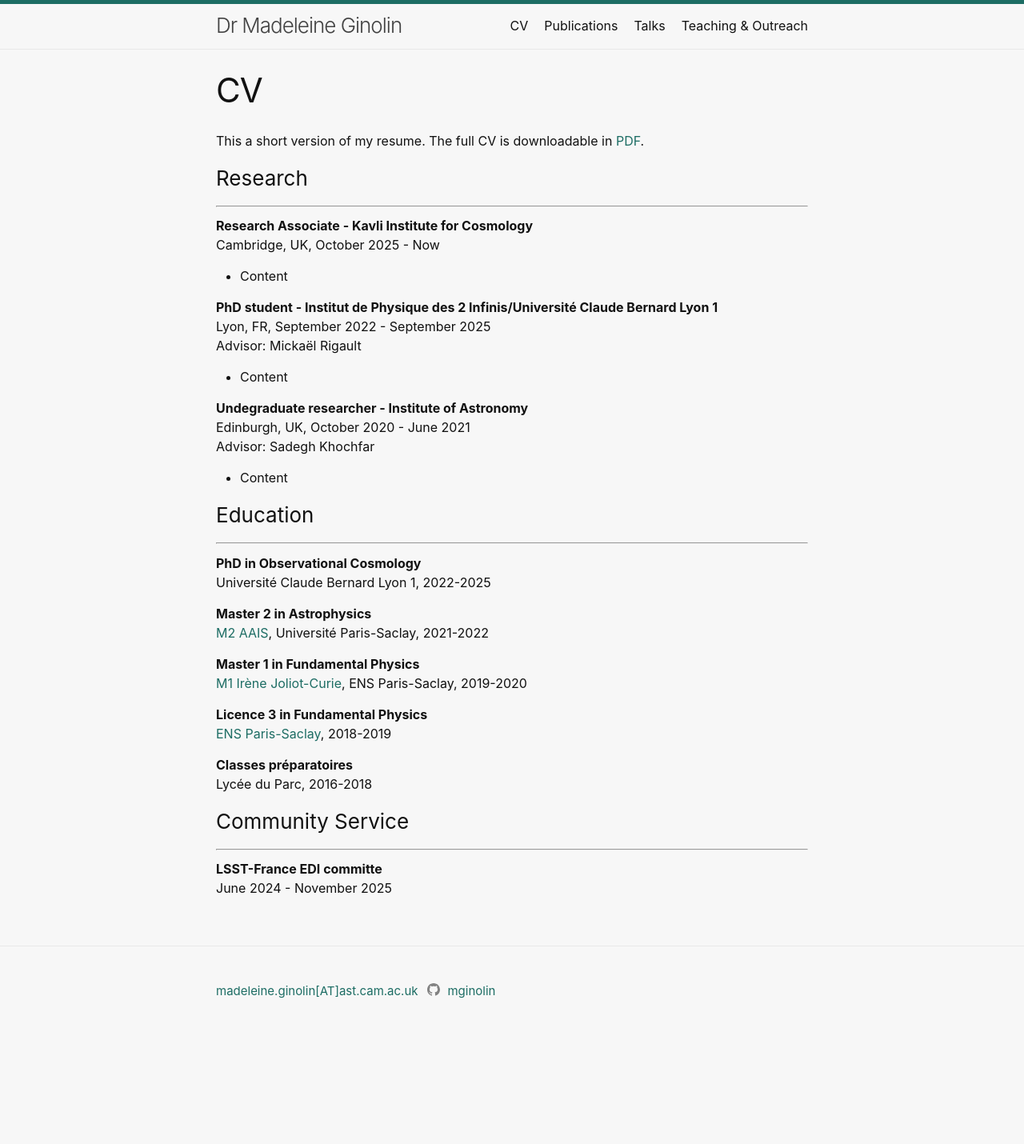
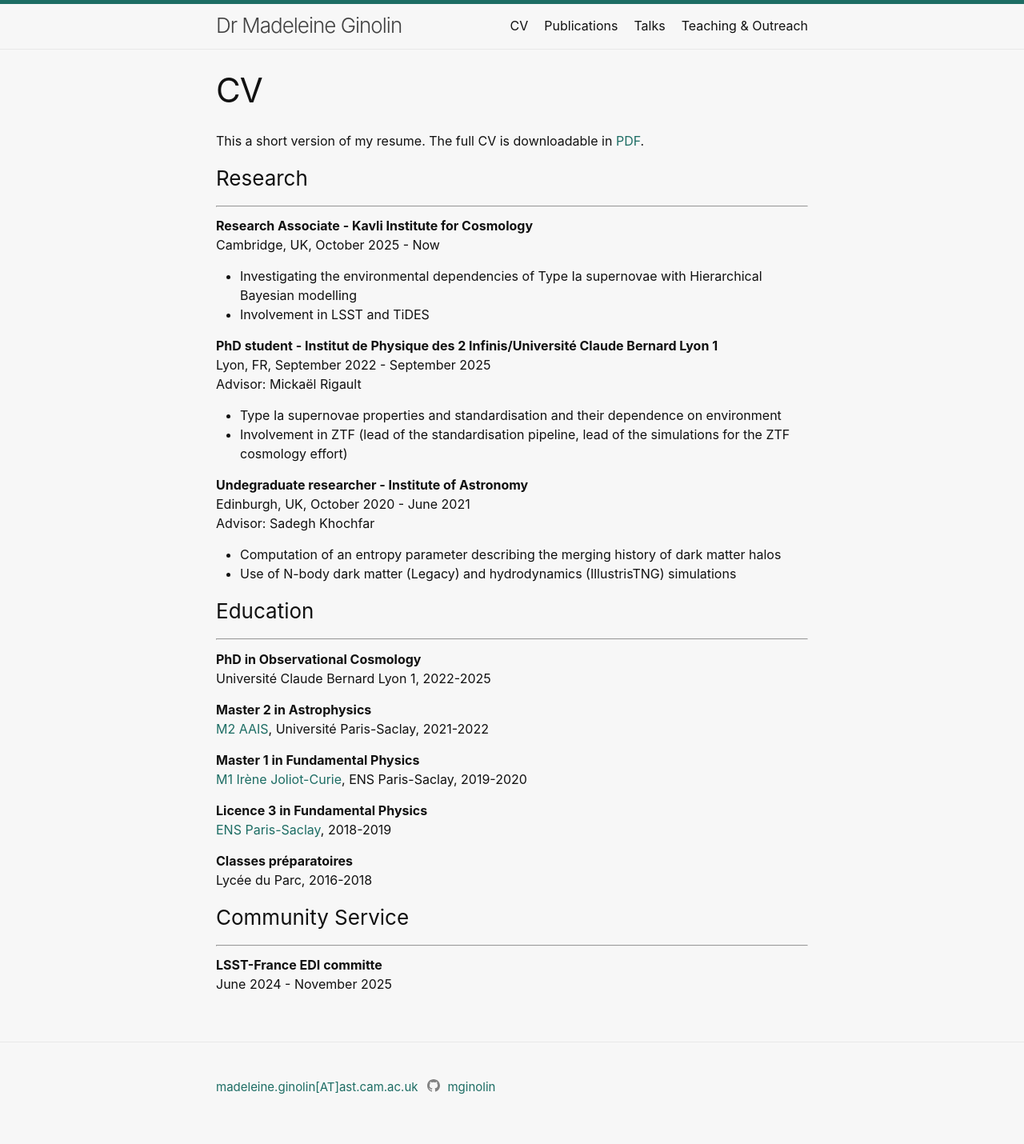
Before and after one commit to mginolin/mginolin.github.io, a Jekyll site: the page built from CV.markdown, in a window 1280 px wide. Shown: the whole page at 80% size. Built offline with Jekyll 4.4.1, drawn with Linux system fonts in a browser that asks for light colours; before the commit the page ends 1310 px from its top, so only the background shows below that.

Commit message:
final updates

```diff
--- a/CV.markdown
+++ b/CV.markdown
@@ -13,19 +13,22 @@ This a short version of my resume. The full CV is downloadable in [PDF]({{ site.
 <p style="margin-top:0.3cm;"> <strong> Research Associate - Kavli Institute for Cosmology </strong>
 <br> Cambridge, UK, October 2025 - Now </p>
 
-* Content
+* Investigating the environmental dependencies of Type Ia supernovae with Hierarchical Bayesian modelling
+* Involvement in LSST and TiDES
 
 <p style="margin-top:0.3cm;"> <strong> PhD student - Institut de Physique des 2 Infinis/Université Claude Bernard Lyon 1 </strong>
 <br> Lyon, FR, September 2022 - September 2025
 <br> Advisor: Mickaël Rigault </p>
 
-* Content
+* Type Ia supernovae properties and standardisation and their dependence on environment
+* Involvement in ZTF (lead of the standardisation pipeline, lead of the simulations for the ZTF cosmology effort)
 
 <p style="margin-top:0.3cm;"> <strong> Undegraduate researcher - Institute of Astronomy </strong>
 <br> Edinburgh, UK, October 2020 - June 2021
 <br> Advisor: Sadegh Khochfar </p>
 
-* Content
+* Computation of an entropy parameter describing the merging history of dark matter halos
+* Use of N-body dark matter (Legacy) and hydrodynamics (IllustrisTNG) simulations
 
 
 ### Education
--- a/Talks.markdown
+++ b/Talks.markdown
@@ -9,10 +9,10 @@ I have given 20 talks in various national or international meetings and seminars
 ### Conferences
 ---
 
-<p> <em>The ZTF SN Ia DR2 and beyond</em>
+<p style="margin-top:0.3cm;"> <em>The ZTF SN Ia DR2 and beyond</em>
 <br> <strong>Invited </strong> - Action Dark Energy, November 2025, Montpellier, FR - <a href="https://indico.in2p3.fr/event/36618/contributions/164340/">Slides</a></p>
 
-<p style="margin-top:0.3cm;"> <em>Type Ia Supernovae properties and standardisation with the ZTF SN Ia DR2 sample </em>
+<p> <em>Type Ia Supernovae properties and standardisation with the ZTF SN Ia DR2 sample </em>
 <br><strong>Invited </strong> - Cosmic Lighthouses, July 2025, Cambridge, UK </p>
 
 <p> <em>Type Ia Supernovae standardisation for cosmology with the ZTF SN Ia DR2 sample</em>
--- a/Teaching.markdown
+++ b/Teaching.markdown
@@ -6,7 +6,7 @@ permalink: /teaching/
 
 ## Teaching
 
-During the course of my PhD, I teached for ~ 200 h accross various subjects at the undergraduate level, in the [Physics Department](https://fst-physique.univ-lyon1.fr/formation/licence) of Université Claude Bernard Lyon 1. I teached thermodynamics lab to first years, where we focused on building an experimental protocol and evaluating the uncertainties associated with each measurement. I teached general physics lab (optics, electromagnetism, dynamics...) in third year, with a focus on computer-assisted measurements and analysis, as well as scientific writing and oral communication of results. I finally teached a introductory course to astrophysics to second year students, mixing lecture materials with tutorials. The materials went from observational science (coordinate systems, magnitudes, dust) to physics of astronomical objects (dynamics of 2-body systems and galaxies, stellar evolution) and cosmology. This was a particularly pleasant course to teach as it allowed me to link it directly with my research subject.
+During the course of my PhD, I teached for ~ 200 h across various subjects at the undergraduate level, in the [Physics Department](https://fst-physique.univ-lyon1.fr/formation/licence) of Université Claude Bernard Lyon 1. I teached thermodynamics lab to first years, where we focused on building an experimental protocol and evaluating the uncertainties associated with each measurement. I teached general physics lab (optics, electromagnetism, dynamics...) in third year, with a focus on computer-assisted measurements and analysis, as well as scientific writing and oral communication of results. I finally teached a introductory course to astrophysics to second year students, mixing lecture materials with tutorials. The materials went from observational science (coordinate systems, magnitudes, impact of dust) to the physics of astronomical objects (dynamics of 2-body systems and galaxies, stellar evolution) and cosmology. This was a particularly pleasant course to teach as it allowed me to link it directly with my research.
 
 ## Outreach
 
--- a/index.markdown
+++ b/index.markdown
@@ -13,6 +13,6 @@ layout: page
 
 
 
-I am a researcher in observational cosmology, interested in Type Ia supernovae. I did my PhD (2022-2025) at the Institut de Physique des 2 Infinis in Lyon, France. I am currently a Research Associate at the Kavli Institute for Cosmology, Cambridge.
+I am a researcher in observational cosmology, interested in Type Ia supernovae. I did my PhD (2022-2025) at the Institut de Physique des 2 Infinis in Lyon, France. I am currently a Research Associate at the Institute of Astronomy in Cambridge.
 
-My main area of research focuses on how Type Ia supernovae depend on the astrophysical environment they explode in, and how these dependencies may affect cosmological paremeter inference. To study this issue, I am part of the Zwicky Transient Facility ([ZTF](https://www.ztf.caltech.edu/)) collaboration, as well as the Dark Energy Science Collaboration ([DESC](https://lsstdesc.org/)) of LSST, and the Time-Domain Extragalactic Survey (TiDES), which is part of [4MOST](https://www.4most.eu/cms/science/exgalconsurv/). I am also interested in how to simulate Type Ia supernovae, and as such am one of the main contributor of the [skysurvey](https://skysurvey.readthedocs.io/en/latest/) library.
+My main area of research focuses on how Type Ia supernovae depend on the astrophysical environment they explode in, and how these dependencies may affect cosmological paremeter inference. To study this issue, I am part of the Zwicky Transient Facility ([ZTF](https://www.ztf.caltech.edu/)) collaboration, as well as the Dark Energy Science Collaboration ([DESC](https://lsstdesc.org/)) of LSST, and the Time-Domain Extragalactic Survey (TiDES), which is part of [4MOST](https://www.4most.eu/cms/science/exgalconsurv/). I am also interested in simulating Type Ia supernovae, and as such I am one of the main contributor of the [skysurvey](https://skysurvey.readthedocs.io/en/latest/) library.
```
